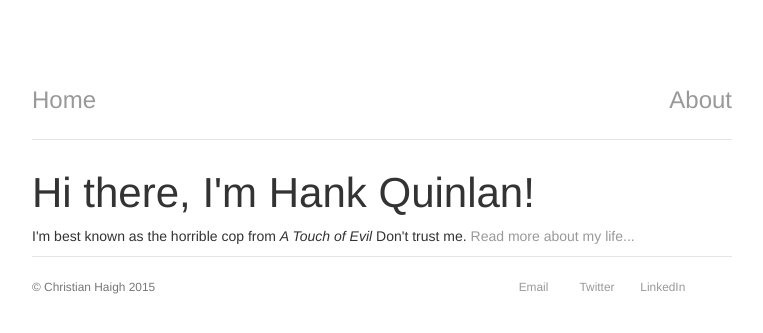
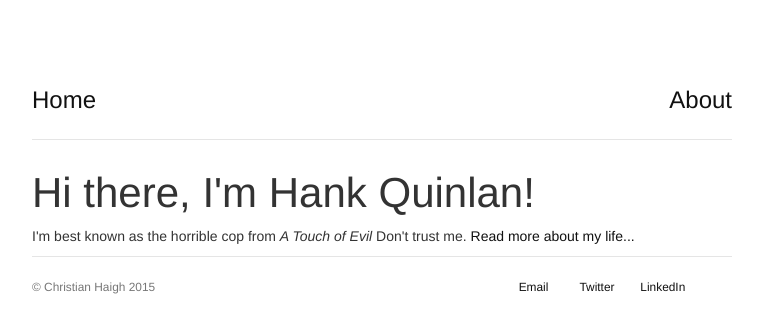
Before and after one commit to christianhaigh/christianhaigh.github.io, a Jekyll site: the page built from index.html, in a window 1280 px wide. Shown: the top 333 px of the page, without its empty margins (258-1021 px from the left). Built offline with Jekyll 4.4.1, drawn with Linux system fonts in a browser that asks for light colours.

Commit message:
Update main.css

```diff
--- a/css/main.css
+++ b/css/main.css
@@ -14,7 +14,7 @@ nav ul li, footer ul li {
 }
 a {
     text-decoration: none;
-    color: #999;
+    color: #111;
 }
 h1 {
     font-size: 3em;
@@ -24,7 +24,7 @@ h1 {
 p {
     font-size: 1.5em;
     line-height: 1.4em;
-    color: #333;
+    color: #111;
 }
 footer {
     border-top: 1px solid #d5d5d5;
```
